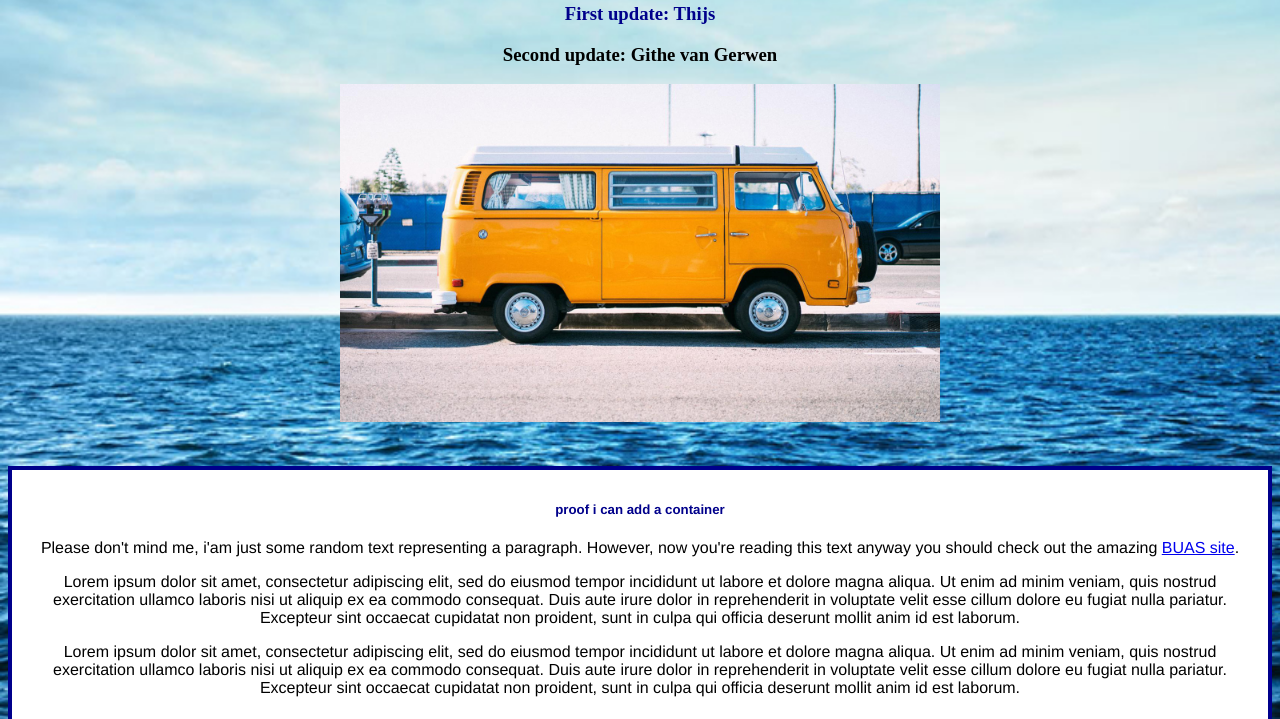
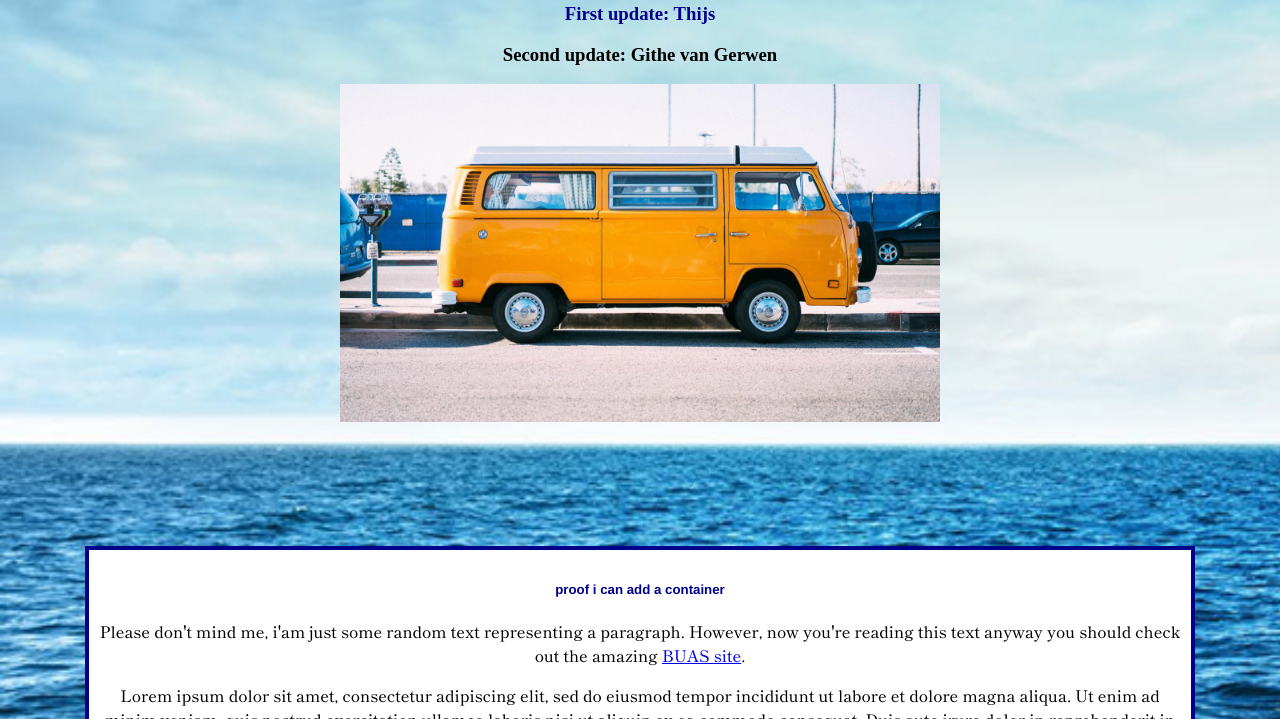
Before and after one commit to ThijsvanderHeijden/prj4-chapter-3, a plain HTML site: page index.html in a window 1280 px wide. Shown: the part 81-800 px from the top of the page. Drawn offline with Linux system fonts and the light colour scheme.

Commit message:
Advaced CSS errors fixed

```diff
--- a/css/styles.css
+++ b/css/styles.css
@@ -7,8 +7,12 @@
 body {
 	background-image: url(../images/ocean.jpg);
 	padding: 0px;
-	symmetrical-margin: 5px;
+	margin: 5px;
 	background-size: cover;
+}
+
+p {
+	font-family: 'Shippori Mincho', serif;
 }
 
 
@@ -27,6 +31,8 @@ img {
 }
 
 .container {
+	float: left;
+	margin: 80px;
 	border: 4px solid darkblue;
 	padding: 10px;
 	background-color: white;
```
